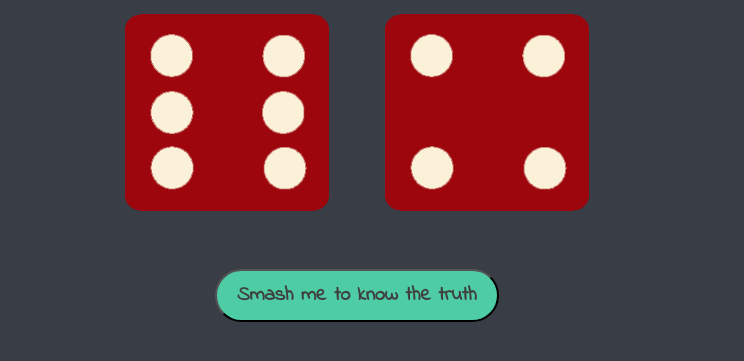
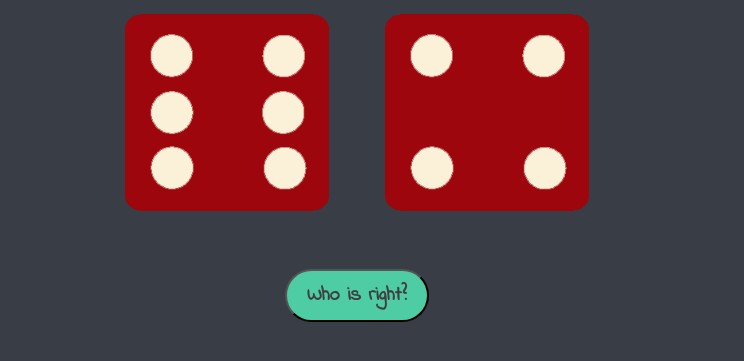
Before and after one commit to Bishal-Pahari/Diceeey, a plain HTML site: page index.html in a window 1280 px wide. Shown: the part 481-842 px from the top of the page, without its empty margins (283-1027 px from the left). Drawn offline with Linux system fonts and the light colour scheme.

Commit message:
Update index.html

```diff
--- a/index.html
+++ b/index.html
@@ -32,7 +32,7 @@
     </div>
 
     <div class="button">
-      <button class="btn" onClick="location.reload();">Smash me to know the truth</button>
+      <button class="btn" onClick="location.reload();">Who is right?</button>
     </div>
 
   </div>
```
